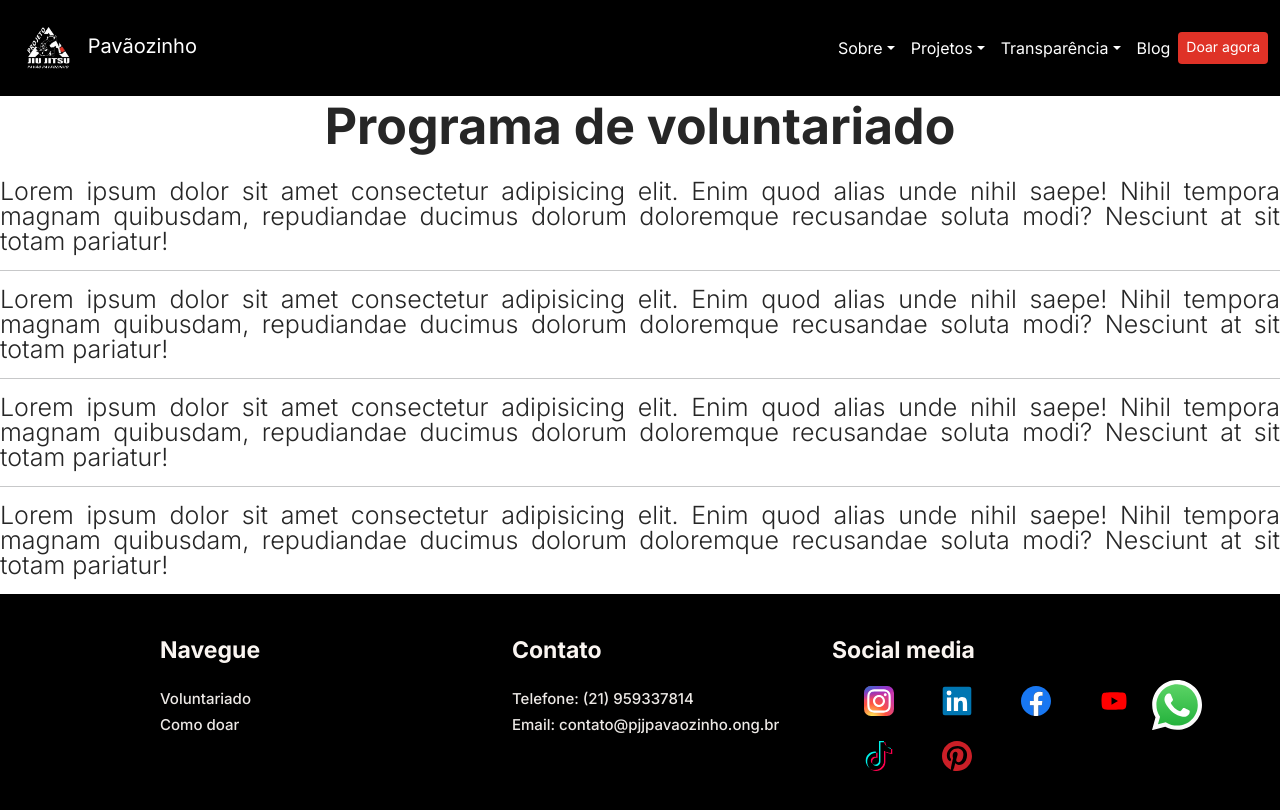
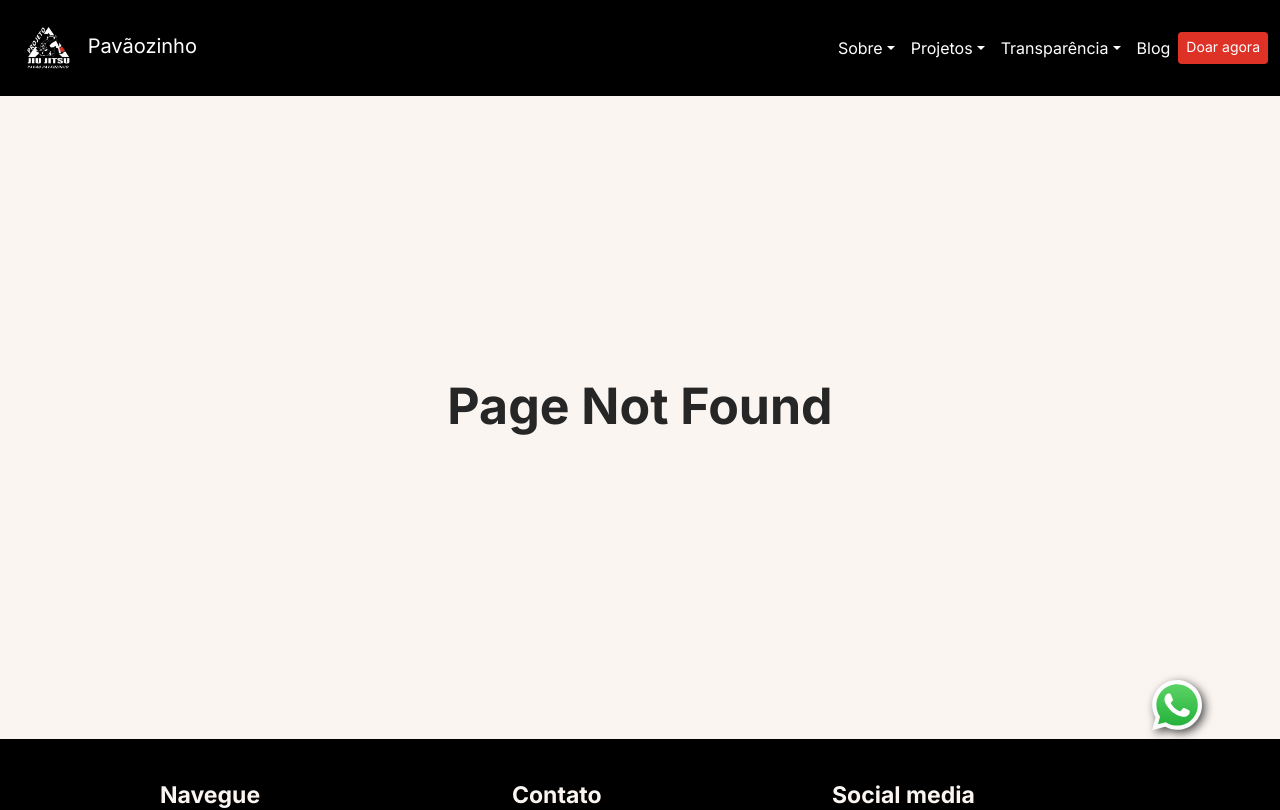
Before and after one commit to Projeto-Jiu-Jitsu-Pavao-Pavaozinho/pavaozinho-website, an Angular app: page /voluntariado in a window 1280 px wide. Shown: the top 810 px of the page. Built offline with nearby package versions, Linux system fonts and the light colour scheme.

Commit message:
remove: componente página voluntariado

```diff
--- a/src/app/app.module.ts
+++ b/src/app/app.module.ts
@@ -12,7 +12,6 @@ import { FooterComponent } from './components/footer/footer.component';
 import { ButtonComponent } from './components/button/button.component';
 import { ColaborateCardComponent } from './components/colaborate-card/colaborate-card.component';
 import { RouterLink, RouterLinkActive, RouterModule } from '@angular/router';
-import { VoluntariadoComponent } from './pages/voluntariado/voluntariado.component';
 import { NotFoundComponent } from './pages/not-found/not-found.component';
 import { GaleryComponent } from './components/galery/galery.component';
 import { ModalContentComponent } from './components/modal-content/modal-content.component';
@@ -30,7 +29,6 @@ import { FormsModule } from '@angular/forms';
     FooterComponent,
     ButtonComponent,
     ColaborateCardComponent,
-    VoluntariadoComponent,
     NotFoundComponent,
     GaleryComponent,
     ModalContentComponent,
@@ -42,7 +40,6 @@ import { FormsModule } from '@angular/forms';
     NgbModule,
     RouterModule.forRoot([
     { path: '', component: HomeComponent },
-    { path: 'voluntariado', component: VoluntariadoComponent, title: "Voluntariado | Projeto Social Pavão-Pavãozinho" },
     { path: 'blog', loadChildren: () => import('./blog/blog.module').then(m => m.BlogModule) },
     { path: '**', component: NotFoundComponent, title: "Pagina não encontrada | Projeto Social Pavão-Pavãozinho" },
 ], {
--- a/src/app/pages/voluntariado/voluntariado.component.html
+++ /dev/null
@@ -1,10 +0,0 @@
-<main>
-    <h2 class="standard-title black-text">Programa de voluntariado</h2>
-    <p class="standard-paragraph black-text">Lorem ipsum dolor sit amet consectetur adipisicing elit. Enim quod alias unde nihil saepe! Nihil tempora magnam quibusdam, repudiandae ducimus dolorum doloremque recusandae soluta modi? Nesciunt at sit totam pariatur!</p>
-    <hr>
-    <p class="standard-paragraph black-text">Lorem ipsum dolor sit amet consectetur adipisicing elit. Enim quod alias unde nihil saepe! Nihil tempora magnam quibusdam, repudiandae ducimus dolorum doloremque recusandae soluta modi? Nesciunt at sit totam pariatur!</p>
-    <hr>
-    <p class="standard-paragraph black-text">Lorem ipsum dolor sit amet consectetur adipisicing elit. Enim quod alias unde nihil saepe! Nihil tempora magnam quibusdam, repudiandae ducimus dolorum doloremque recusandae soluta modi? Nesciunt at sit totam pariatur!</p>
-    <hr>
-    <p class="standard-paragraph black-text">Lorem ipsum dolor sit amet consectetur adipisicing elit. Enim quod alias unde nihil saepe! Nihil tempora magnam quibusdam, repudiandae ducimus dolorum doloremque recusandae soluta modi? Nesciunt at sit totam pariatur!</p>
-</main>
```
Also changed, not shown: src/app/pages/voluntariado/voluntariado.component.ts (deleted, +0 -10 lines).
